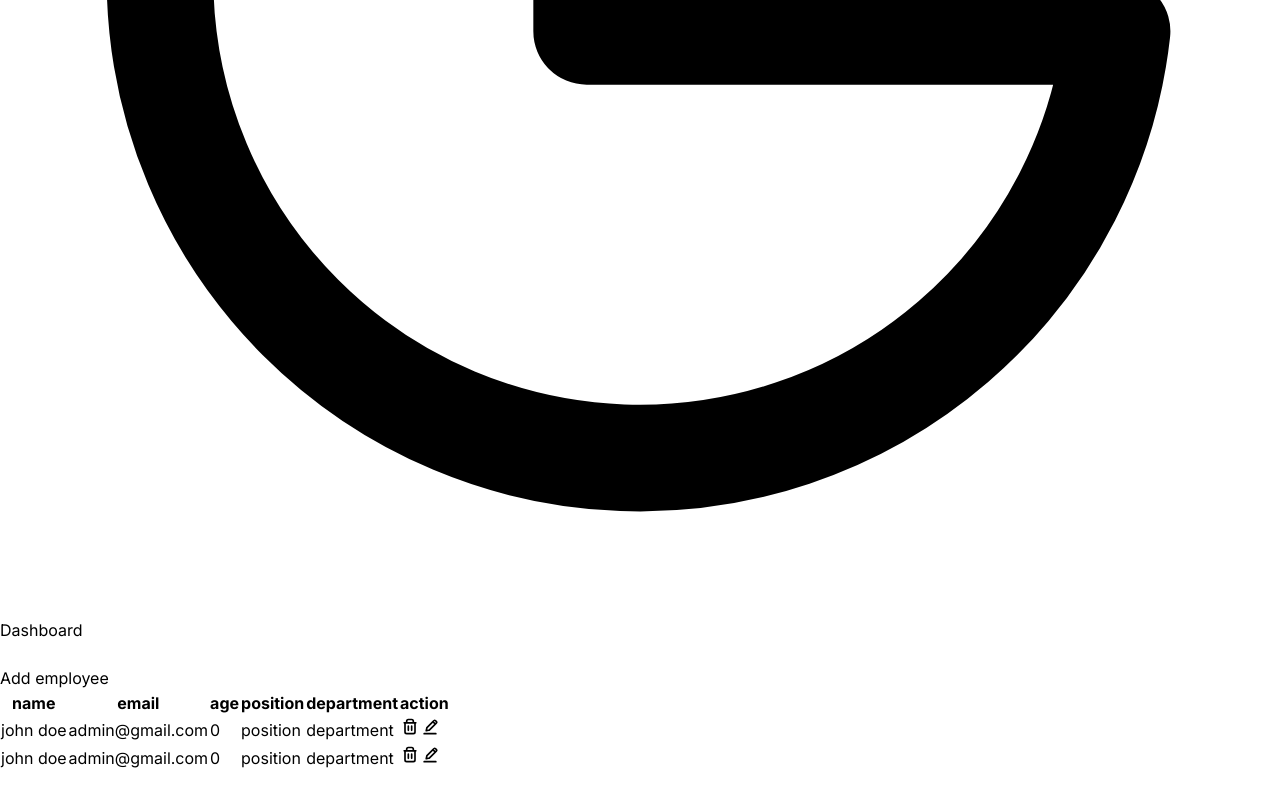
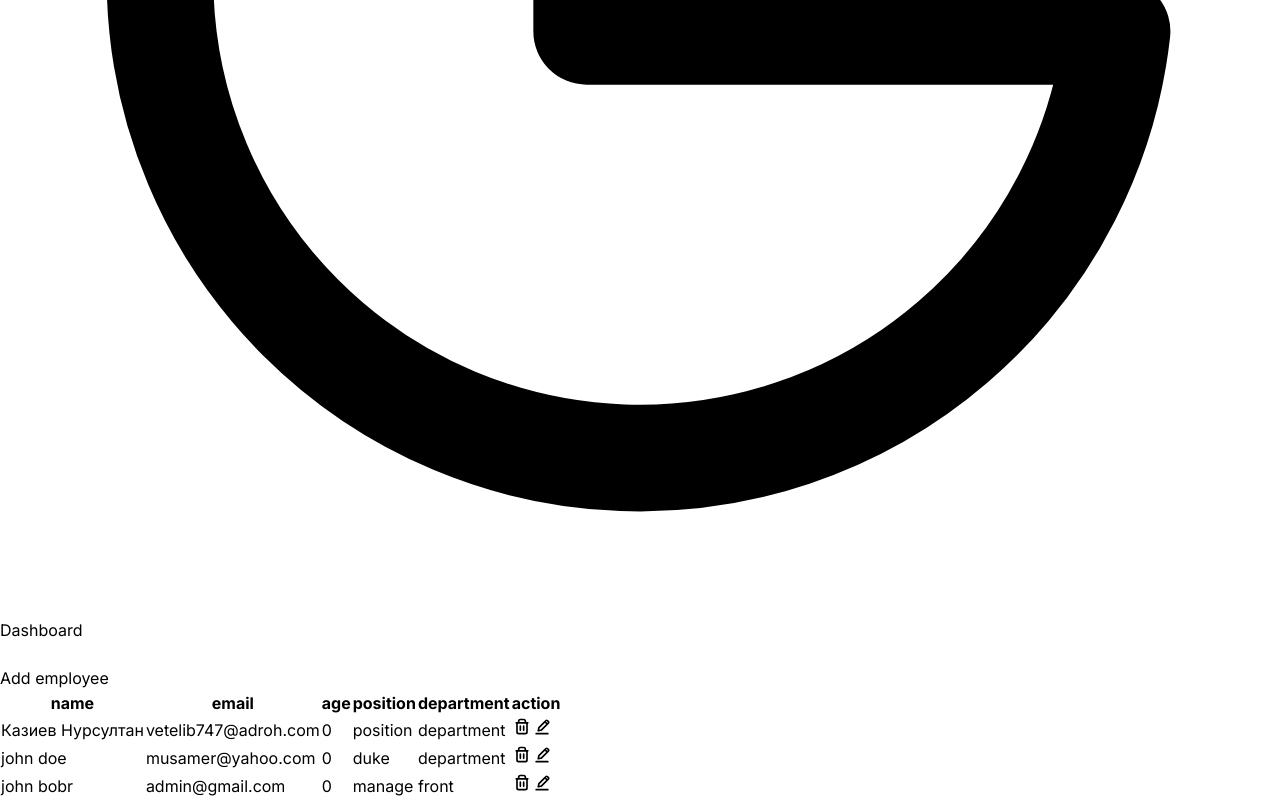
Before and after one commit to kzv-nursultan/aer-test, a Next.js app: page / in a window 1280 px wide. Shown: the part 1966-2766 px from the top of the page. Before the commit the page ends 2738 px from the top, so only its background shows below. Built offline with nearby package versions, Linux system fonts and the light colour scheme; data requests are answered from the project's data file.

Commit message:
destructured table body

```diff
--- a/app/page.tsx
+++ b/app/page.tsx
@@ -1,14 +1,8 @@
 "use client";
 import { TableBody, TableHead } from "@/components";
 import AddEmployee from "@/components/modals/addEmployee";
-import { useGetAllEmployeesQuery } from "@/lib/api/employeeApi";
-import { useAppDispatch } from "@/lib/hooks";
-import { setEmployeesList } from "@/lib/slices/employeeData";
-import { useEffect } from "react";
 
 export default function Home() {
-  const { data: employeesList, isLoading } = useGetAllEmployeesQuery("");
-
   return (
     <div className="p-4">
       <div className="pb-4 flex">
@@ -16,7 +10,7 @@ export default function Home() {
       </div>
       <table className="border w-full">
         <TableHead />
-        <TableBody employees={employeesList} loadingData={isLoading} />
+        <TableBody />
       </table>
     </div>
   );
--- a/components/table/tableBody.tsx
+++ b/components/table/tableBody.tsx
@@ -3,11 +3,7 @@ import { Employee } from "@/constants/types";
 import { ReactNode } from "react";
 import EditEmployee from "../modals/editEmployee";
 import { DeleteEmployee } from "..";
-
-interface EmployeesRow {
-  employees: Employee[];
-  loadingData: boolean;
-}
+import { useGetAllEmployeesQuery } from "@/lib/api/employeeApi";
 
 interface DataCellProps {
   children: ReactNode;
@@ -27,14 +23,14 @@ const Loader = () => (
   </tr>
 );
 
-export default function TableBody({ employees, loadingData }: EmployeesRow) {
-
+export default function TableBody() {
+ const { data: employeesList, isLoading } = useGetAllEmployeesQuery("");
   return (
     <tbody>
-      {loadingData ? (
+      {isLoading ? (
         <Loader />
       ) : (
-        employees.map((employee) => (
+        employeesList.map((employee: Employee) => (
           <tr key={employee.id}>
             <DataCell>{employee.name}</DataCell>
             <DataCell>{employee.email}</DataCell>
--- a/db.json
+++ b/db.json
@@ -1,20 +1,28 @@
 {
   "employees": [
     {
-      "name": "john doe",
-      "email": "admin@gmail.com",
+      "name": "Казиев Нурсултан",
+      "email": "vetelib747@adroh.com",
       "age": 0,
       "position": "position",
       "department": "department",
-      "id": 2
+      "id": 6
     },
     {
       "name": "john doe",
+      "email": "musamer@yahoo.com",
+      "age": 0,
+      "position": "duke",
+      "department": "department",
+      "id": 7
+    },
+    {
+      "name": "john bobr",
       "email": "admin@gmail.com",
       "age": 0,
-      "position": "position",
-      "department": "department",
-      "id": 5
+      "position": "manage",
+      "department": "front",
+      "id": 8
     }
   ]
 }
```
